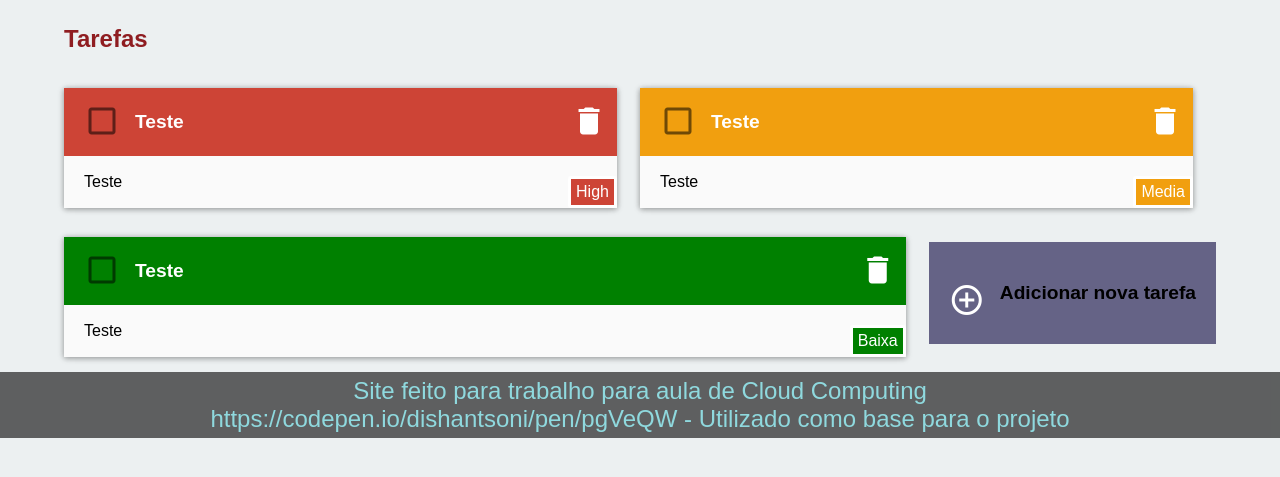
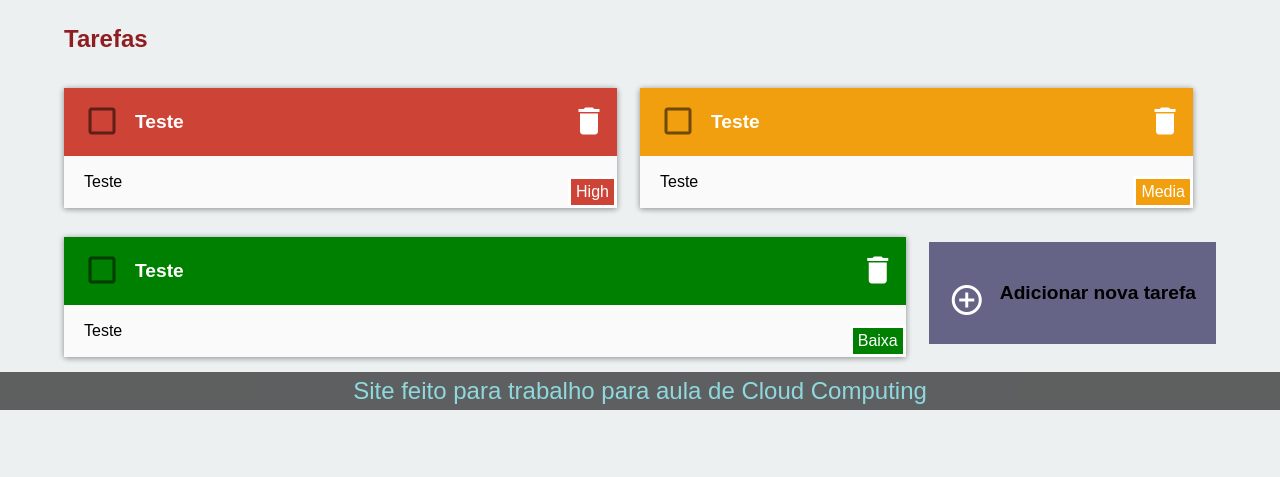
Before and after one commit to SilveroiBi/Taskera, a plain HTML site: page index.html in a window 1280 px wide. Shown: the part 97-574 px from the top of the page. Drawn offline with Linux system fonts and the light colour scheme; a web font is replaced by a local one.

Commit message:
Clean up footer content in index.html
Removed unnecessary footer links and kept project description.

```diff
--- a/index.html
+++ b/index.html
@@ -149,8 +149,6 @@
 
 <footer role="contentinfo" class="footer">
 Site feito para trabalho para aula de Cloud Computing
-<br>
-https://codepen.io/dishantsoni/pen/pgVeQW - Utilizado como base para o projeto
 
 </footer>
 
```
